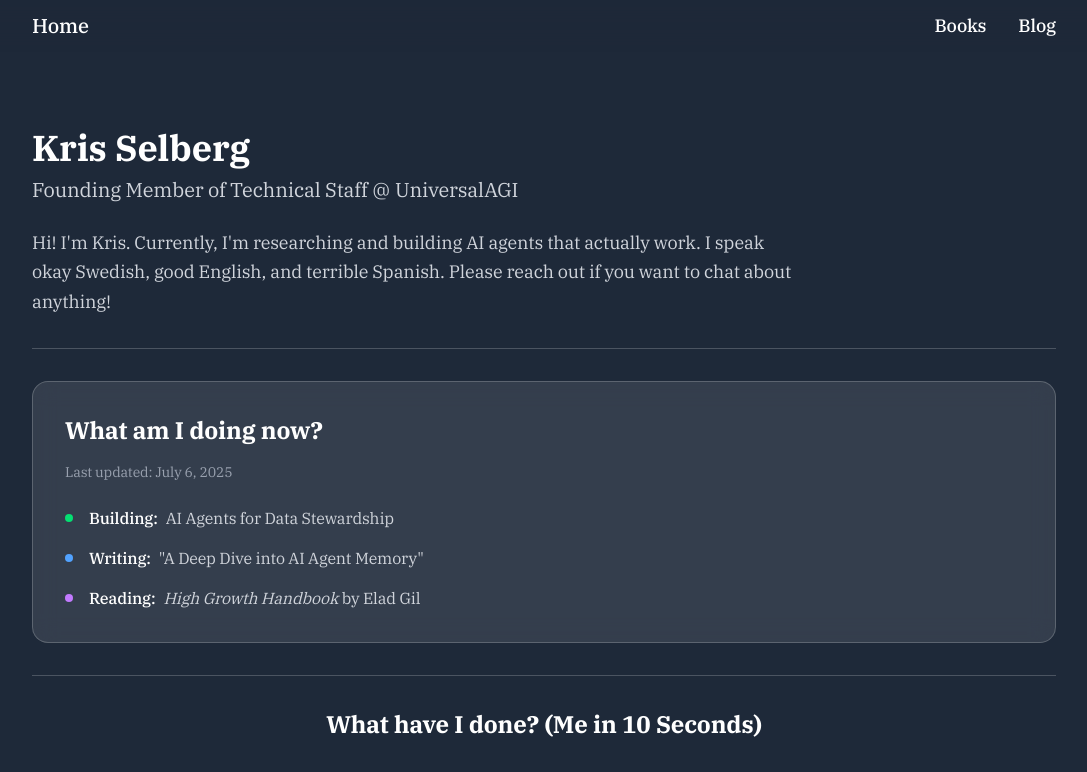
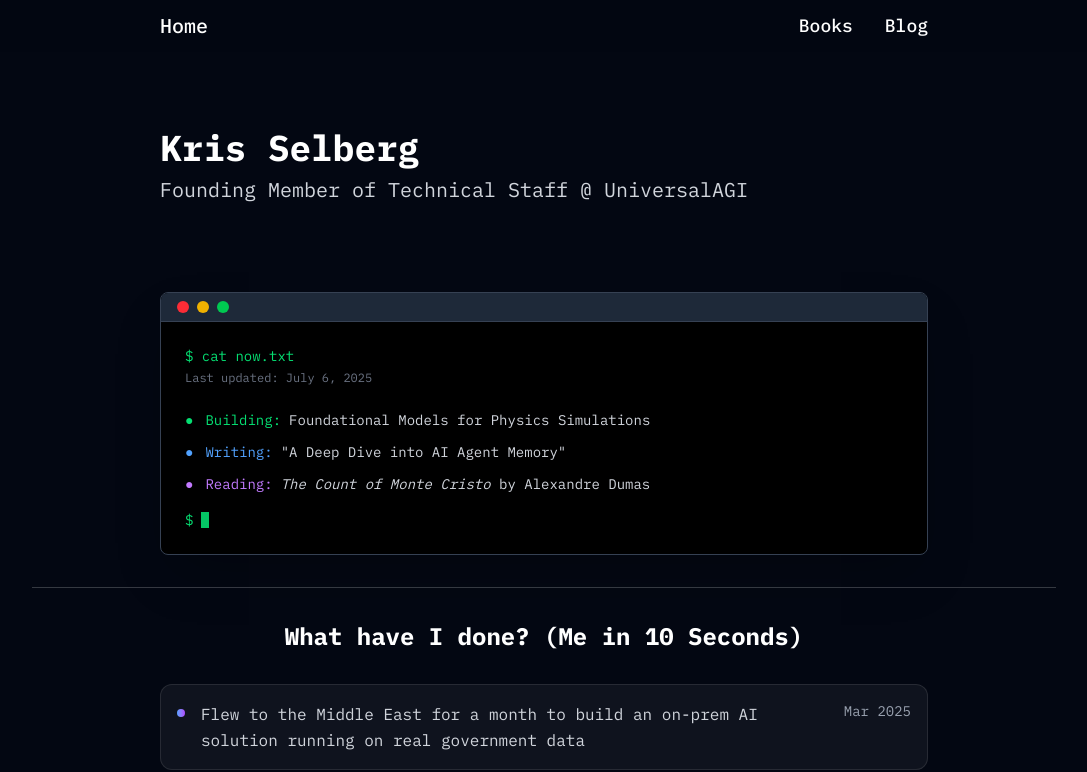
Before and after one commit to krisselberg/simplewebsite, a Next.js app in the folder new-website/: page / in a window 1280 px wide. Shown: the top 772 px of the page, without its empty margins (96-1183 px from the left). Built offline with nearby package versions, Linux system fonts and the light colour scheme.

Commit message:
init new website - terminal theme

```diff
--- a/new-website/src/app/globals.css
+++ b/new-website/src/app/globals.css
@@ -8,7 +8,7 @@
 @theme inline {
   --color-background: var(--background);
   --color-foreground: var(--foreground);
-  --font-sans: var(--font-ibm-plex-serif);
+  --font-sans: var(--font-ibm-plex-mono);
   --font-mono: var(--font-ibm-plex-mono);
 }
 
@@ -22,9 +22,9 @@
 body {
   background: var(--background);
   color: var(--foreground);
-  font-family: var(--font-ibm-plex-serif), Georgia, serif;
+  font-family: var(--font-ibm-plex-mono), "Courier New", monospace;
   font-weight: 400;
-  letter-spacing: -0.01em;
+  letter-spacing: 0;
 }
 
 /* Custom grid for reading calendar */
--- a/new-website/src/app/layout.tsx
+++ b/new-website/src/app/layout.tsx
@@ -1,18 +1,11 @@
 import type { Metadata } from "next";
-import { IBM_Plex_Serif, IBM_Plex_Mono } from "next/font/google";
+import { IBM_Plex_Mono } from "next/font/google";
 import "./globals.css";
-
-const ibmPlexSerif = IBM_Plex_Serif({
-  variable: "--font-ibm-plex-serif",
-  subsets: ["latin"],
-  weight: ["400", "500", "600", "700"],
-  display: "swap",
-});
 
 const ibmPlexMono = IBM_Plex_Mono({
   variable: "--font-ibm-plex-mono",
   subsets: ["latin"],
-  weight: ["400", "500", "600"],
+  weight: ["400", "500", "600", "700"],
   display: "swap",
 });
 
@@ -32,11 +25,7 @@ export default function RootLayout({
 }>) {
   return (
     <html lang="en">
-      <body
-        className={`${ibmPlexSerif.variable} ${ibmPlexMono.variable} antialiased`}
-      >
-        {children}
-      </body>
+      <body className={`${ibmPlexMono.variable} antialiased`}>{children}</body>
     </html>
   );
 }
--- a/new-website/src/app/page.tsx
+++ b/new-website/src/app/page.tsx
@@ -10,11 +10,10 @@ import Separator from "@/components/Separator";
 
 export default function Home() {
   return (
-    <div className="min-h-screen bg-gray-800 text-white">
+    <div className="min-h-screen bg-gray-950 text-white">
       <Header />
 
       <Hero />
-      <Separator />
       <CurrentStatus />
       <Separator />
       <Achievements />
--- a/new-website/src/components/Container.tsx
+++ b/new-website/src/components/Container.tsx
@@ -3,12 +3,13 @@ interface ContainerProps {
   className?: string;
 }
 
-export default function Container({ children, className = "" }: ContainerProps) {
+export default function Container({
+  children,
+  className = "",
+}: ContainerProps) {
   return (
-    <div className={`w-full px-12 md:px-20 lg:px-32 ${className}`}>
-      <div className="max-w-6xl mx-auto">
-        {children}
-      </div>
+    <div className={`w-full px-8 md:px-12 lg:px-16 ${className}`}>
+      <div className="max-w-3xl mx-auto">{children}</div>
     </div>
   );
 }
--- a/new-website/src/components/CurrentStatus.tsx
+++ b/new-website/src/components/CurrentStatus.tsx
@@ -4,43 +4,61 @@ export default function CurrentStatus() {
   return (
     <section className="py-8">
       <Container>
-        <div className="bg-white/10 backdrop-blur-md rounded-2xl p-8 border border-white/20">
-          <h3 className="text-2xl font-bold text-white mb-4">
-            What am I doing now?
-          </h3>
-          <p className="text-sm text-gray-400 mb-6">
+        <div className="bg-black rounded-lg overflow-hidden border border-gray-700 shadow-2xl">
+          {/* Terminal Header */}
+          <div className="bg-gray-800 px-4 py-2 flex items-center border-b border-gray-700">
+            <div className="flex gap-2">
+              <div className="w-3 h-3 rounded-full bg-red-500"></div>
+              <div className="w-3 h-3 rounded-full bg-yellow-500"></div>
+              <div className="w-3 h-3 rounded-full bg-green-500"></div>
+            </div>
+          </div>
+
+          {/* Terminal Content */}
+          <div className="p-6 font-mono text-sm">
+            <div className="mb-6">
+              <div className="text-green-400 mb-1">$ cat now.txt</div>
+              <div className="text-gray-500 text-xs">
                 Last updated: July 6, 2025
-          </p>
+              </div>
+            </div>
 
-          <div className="space-y-4">
-            <div className="flex items-start gap-4">
-              <div className="w-2 h-2 bg-green-400 rounded-full mt-2 flex-shrink-0"></div>
+            <div className="space-y-3">
+              <div className="flex items-start gap-3">
+                <span className="text-green-400">●</span>
                 <div>
-                <span className="text-white font-medium">Building:</span>
+                  <span className="text-green-400">Building:</span>
                   <span className="text-gray-300 ml-2">
-                  AI Agents for Data Stewardship
+                    Foundational Models for Physics Simulations
                   </span>
                 </div>
               </div>
 
-            <div className="flex items-start gap-4">
-              <div className="w-2 h-2 bg-blue-400 rounded-full mt-2 flex-shrink-0"></div>
+              <div className="flex items-start gap-3">
+                <span className="text-blue-400">●</span>
                 <div>
-                <span className="text-white font-medium">Writing:</span>
+                  <span className="text-blue-400">Writing:</span>
                   <span className="text-gray-300 ml-2">
                     "A Deep Dive into AI Agent Memory"
                   </span>
                 </div>
               </div>
 
-            <div className="flex items-start gap-4">
-              <div className="w-2 h-2 bg-purple-400 rounded-full mt-2 flex-shrink-0"></div>
+              <div className="flex items-start gap-3">
+                <span className="text-purple-400">●</span>
                 <div>
-                <span className="text-white font-medium">Reading:</span>
+                  <span className="text-purple-400">Reading:</span>
                   <span className="text-gray-300 ml-2">
-                  <em>High Growth Handbook</em> by Elad Gil
+                    <em>The Count of Monte Cristo</em> by Alexandre Dumas
                   </span>
                 </div>
+              </div>
+            </div>
+
+            {/* Blinking cursor */}
+            <div className="mt-4 flex items-center gap-1">
+              <span className="text-green-400">$</span>
+              <span className="inline-block w-2 h-4 bg-green-400 animate-pulse ml-1"></span>
             </div>
           </div>
         </div>
--- a/new-website/src/components/Header.tsx
+++ b/new-website/src/components/Header.tsx
@@ -4,7 +4,7 @@ import Tooltip from "./Tooltip";
 
 export default function Header() {
   return (
-    <header className="fixed top-0 left-0 right-0 z-40 backdrop-blur-md bg-gray-800/80">
+    <header className="fixed top-0 left-0 right-0 z-40 backdrop-blur-md bg-gray-950/90">
       <Container className="py-3">
         <div className="flex justify-between items-center">
           <Link
--- a/new-website/src/components/Hero.tsx
+++ b/new-website/src/components/Hero.tsx
@@ -17,12 +17,6 @@ export default function Hero() {
               UniversalAGI
             </a>
           </h2>
-
-          <p className="text-gray-300 text-lg leading-relaxed">
-            Hi! I'm Kris. Currently, I'm researching and building AI agents that
-            actually work. I speak okay Swedish, good English, and terrible
-            Spanish. Please reach out if you want to chat about anything!
-          </p>
         </div>
       </Container>
     </section>
```
Lines whose indentation alone changed are shown as unchanged.
